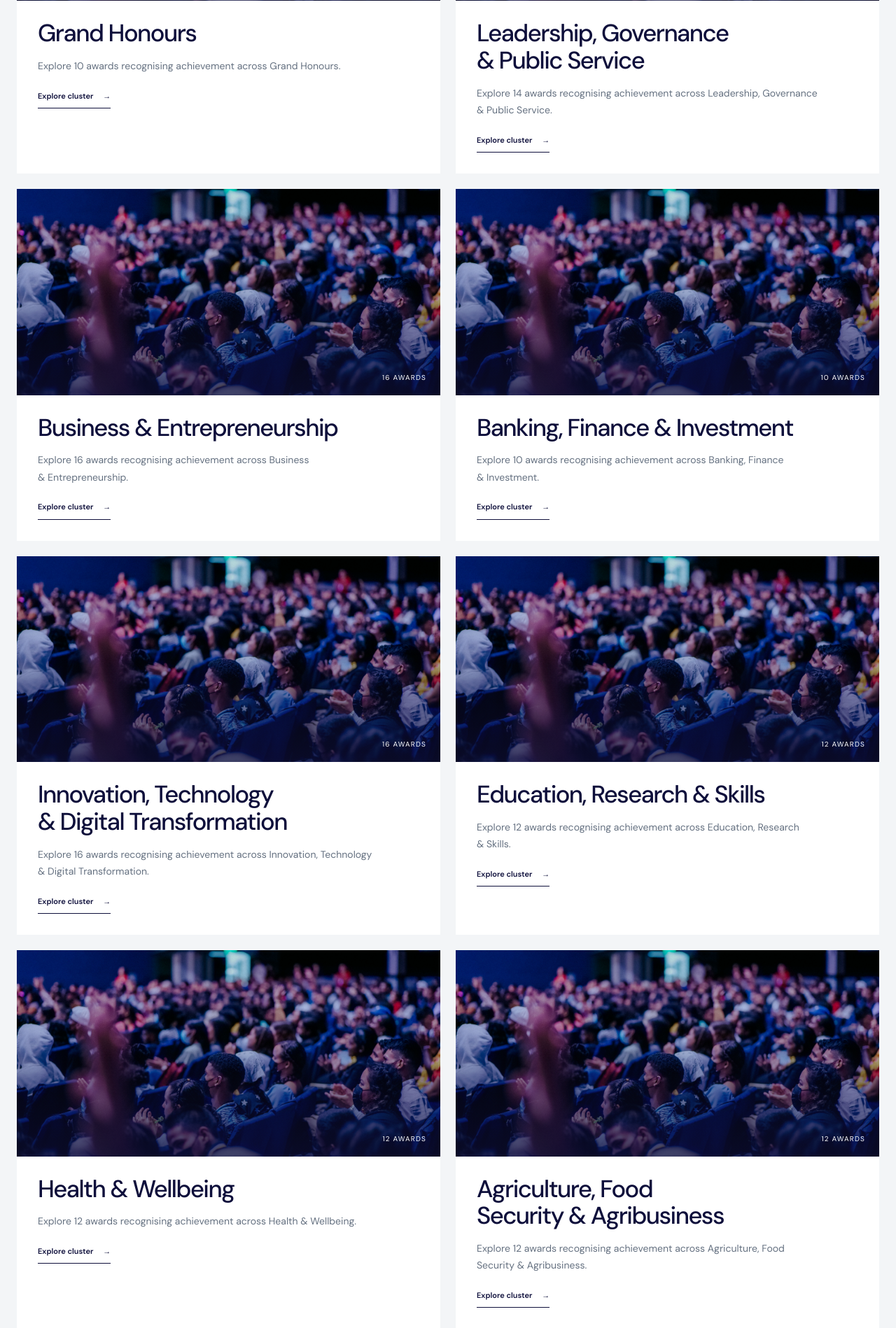
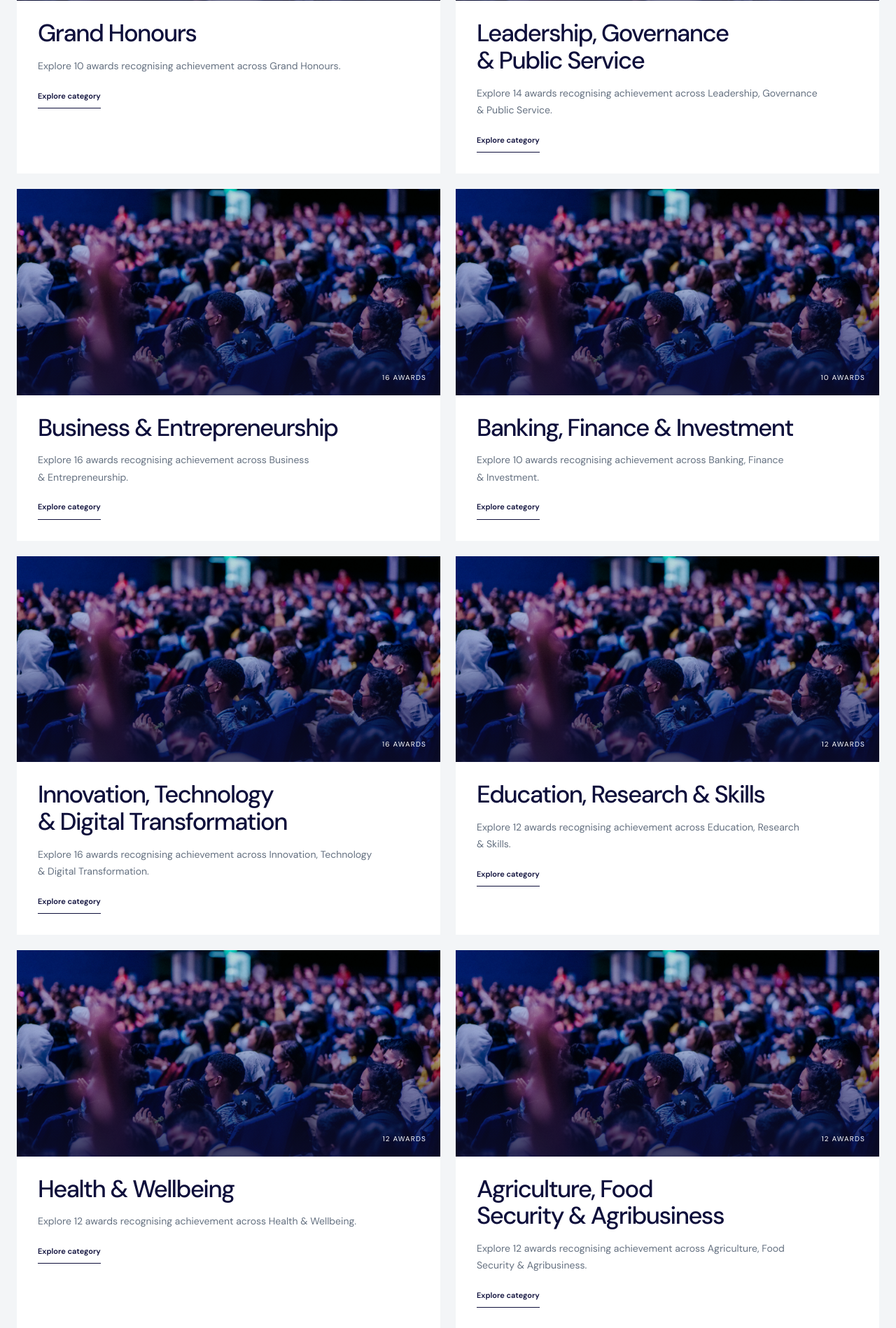
Before and after one commit to K2Debug/Excellence-Impact-Africa-Awards, a Laravel app: page /categories in a window 1280 px wide. Shown: the part 757-2655 px from the top of the page at 70% size. Run offline with Laravel 12, Linux system fonts and the light colour scheme; style sheets or scripts are compiled from the project's sources.

Commit message:
Rename category card action

```diff
--- a/resources/views/pages/categories.blade.php
+++ b/resources/views/pages/categories.blade.php
@@ -5,7 +5,7 @@
 @foreach (collect($content['categories'])->groupBy('cluster') as $cluster => $awards)
 <article class="cluster-card">
     <a class="cluster-card__image" href="{{ route('categories.cluster', \Illuminate\Support\Str::slug($cluster)) }}" aria-label="Explore {{ $cluster }}"><img src="{{ asset('images/hero-award.jpg') }}" alt="" loading="lazy"><span>{{ str_pad((string) $awards->count(), 2, '0', STR_PAD_LEFT) }} awards</span></a>
-    <div class="cluster-card__body"><h2>{{ $cluster }}</h2><p class="cluster-card__description">Explore {{ $awards->count() }} awards recognising achievement across {{ $cluster }}.</p><a class="text-link" href="{{ route('categories.cluster', \Illuminate\Support\Str::slug($cluster)) }}">Explore cluster <span aria-hidden="true">→</span></a></div>
+    <div class="cluster-card__body"><h2>{{ $cluster }}</h2><p class="cluster-card__description">Explore {{ $awards->count() }} awards recognising achievement across {{ $cluster }}.</p><a class="text-link" href="{{ route('categories.cluster', \Illuminate\Support\Str::slug($cluster)) }}">Explore category</a></div>
 </article>
 @endforeach
 </div></section>
```
